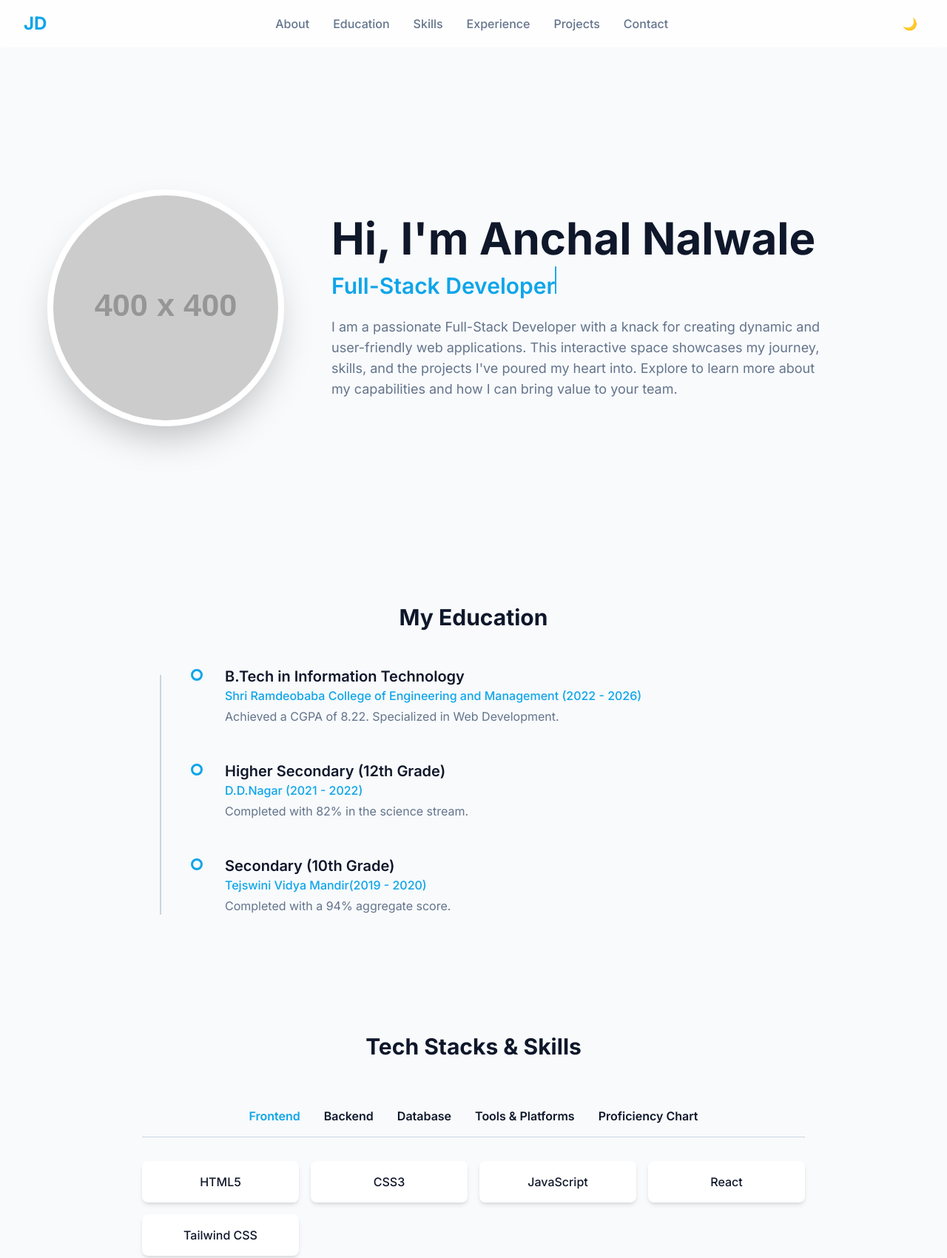
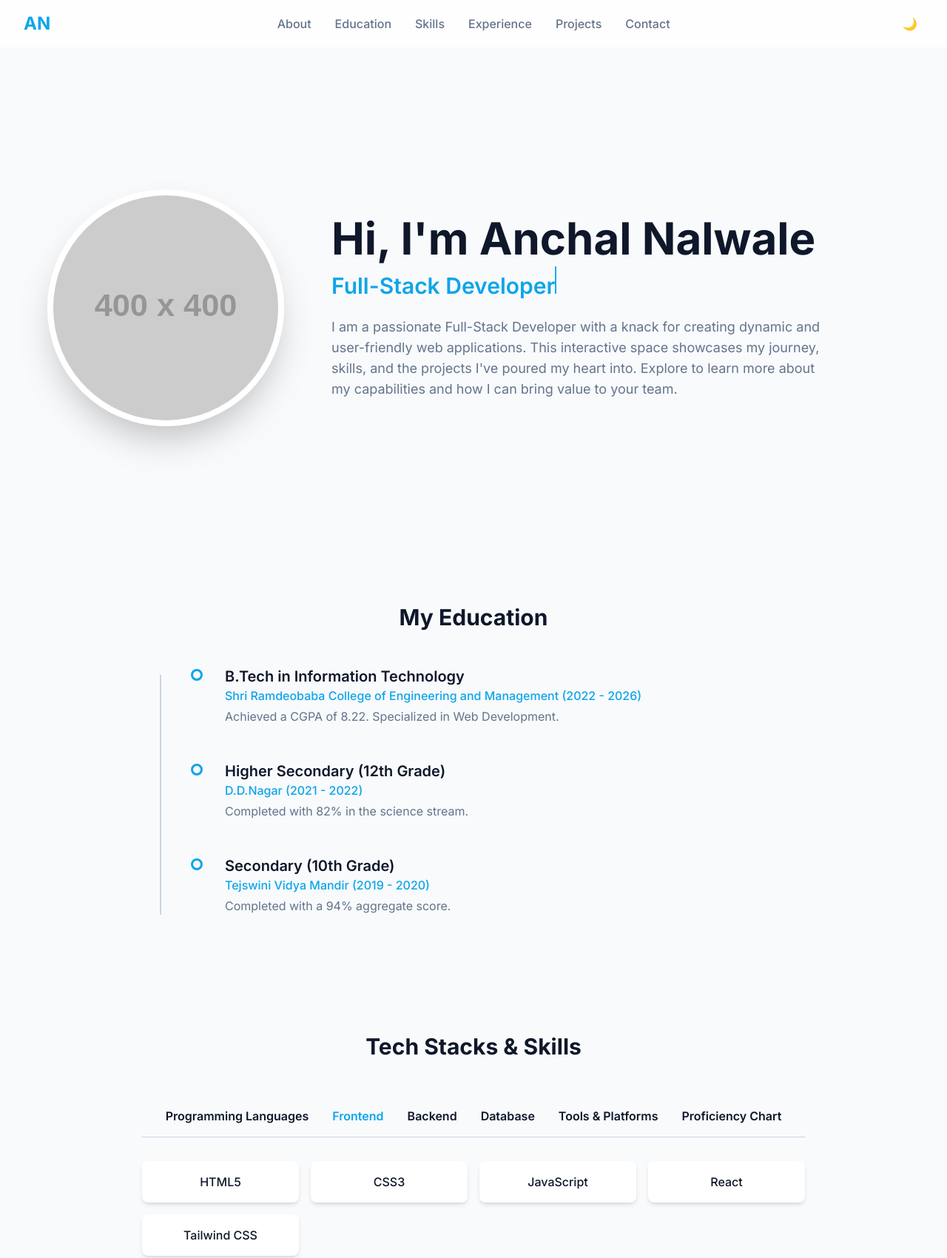
Before and after one commit to anchalnalwale/My-Portfolio, a plain HTML site: page index.html in a window 1280 px wide. Shown: the top 1700 px of the page at 74% size. Drawn offline with nearby package versions, Linux system fonts and the light colour scheme; placeholder pictures from the web are drawn by us.

Commit message:
Adding functionalities

```diff
--- a/index.html
+++ b/index.html
@@ -19,7 +19,7 @@
         class="fixed top-0 left-0 right-0 z-50 transition-all duration-300 backdrop-blur-sm bg-white/80 dark:bg-slate-900/80">
         <div class="container mx-auto px-4 sm:px-6 lg:px-8">
             <div class="flex items-center justify-between h-16">
-                <a href="#home" class="text-2xl font-bold text-primary">JD</a>
+                <a href="#home" class="text-2xl font-bold text-primary">AN</a>
                 <nav class="hidden md:flex items-center space-x-8">
                     <a href="#about" class="font-medium text-secondary hover:text-primary transition-colors">About</a>
                     <a href="#education"
@@ -105,7 +105,7 @@
                     </div>
                     <div class="timeline-item relative">
                         <h3 class="text-xl font-semibold">Secondary (10th Grade)</h3>
-                        <p class="text-primary font-medium">Tejswini Vidya Mandir(2019 - 2020)</p>
+                        <p class="text-primary font-medium">Tejswini Vidya Mandir (2019 - 2020)</p>
                         <p class="text-secondary mt-1">Completed with a 94% aggregate score.</p>
                     </div>
                 </div>
@@ -116,6 +116,7 @@
             <h2 class="text-3xl font-bold text-center mb-12">Tech Stacks & Skills</h2>
             <div class="max-w-4xl mx-auto">
                 <div class="mb-8 flex justify-center border-b border-slate-300 dark:border-slate-700">
+                    <button class="skill-tab-button p-4 font-semibold" data-tab="languages">Programming Languages</button>
                     <button class="skill-tab-button active p-4 font-semibold" data-tab="frontend">Frontend</button>
                     <button class="skill-tab-button p-4 font-semibold" data-tab="backend">Backend</button>
                     <button class="skill-tab-button p-4 font-semibold" data-tab="database">Database</button>
@@ -269,7 +270,7 @@
     </main>
 
     <footer class="text-center py-6 border-t border-slate-200 dark:border-slate-800">
-        <p class="text-secondary">&copy; 2025 John Doe. All Rights Reserved.</p>
+        <p class="text-secondary">&copy; 2025 Anchal Nalwale. All Rights Reserved.</p>
     </footer>
     <script src="script.js"></script>
 </body>
--- a/script.js
+++ b/script.js
@@ -68,10 +68,11 @@ document.addEventListener('DOMContentLoaded', function () {
     type();
 
     const skillsData = {
+        languages: ['C', 'C++' , 'Java'],
         frontend: ['HTML5', 'CSS3', 'JavaScript ', 'React', 'Tailwind CSS'],
         backend: ['Node.js', 'Express.js'],
         database: ['MongoDB', 'MySQL'],
-        tools: ['Git & GitHub', 'LeetCode', 'HackerRank']
+        tools: ['Git & GitHub', 'LeetCode', 'HackerRank', 'GFG']
     };
 
     const skillsContent = document.getElementById('skills-content');
```
